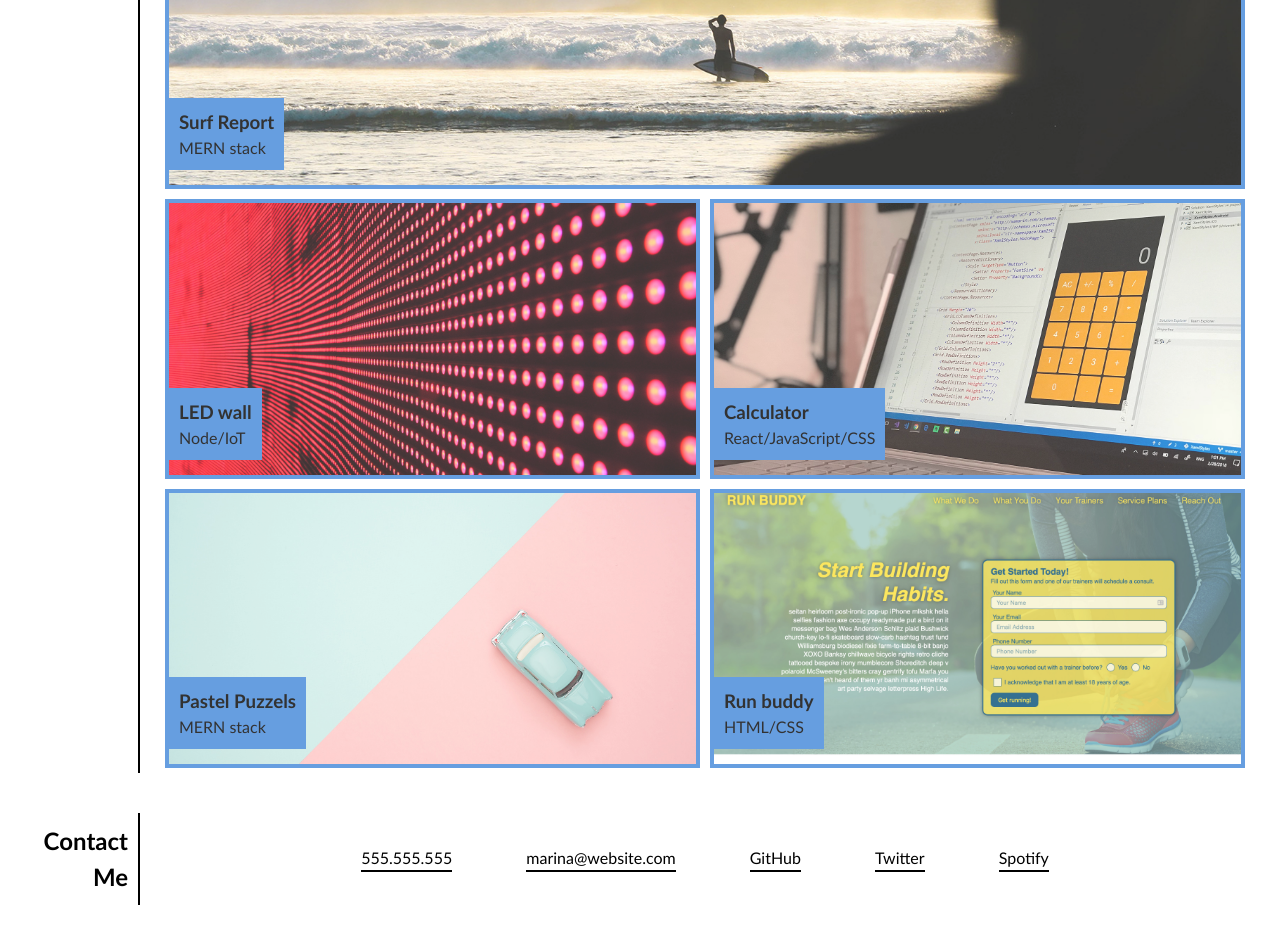
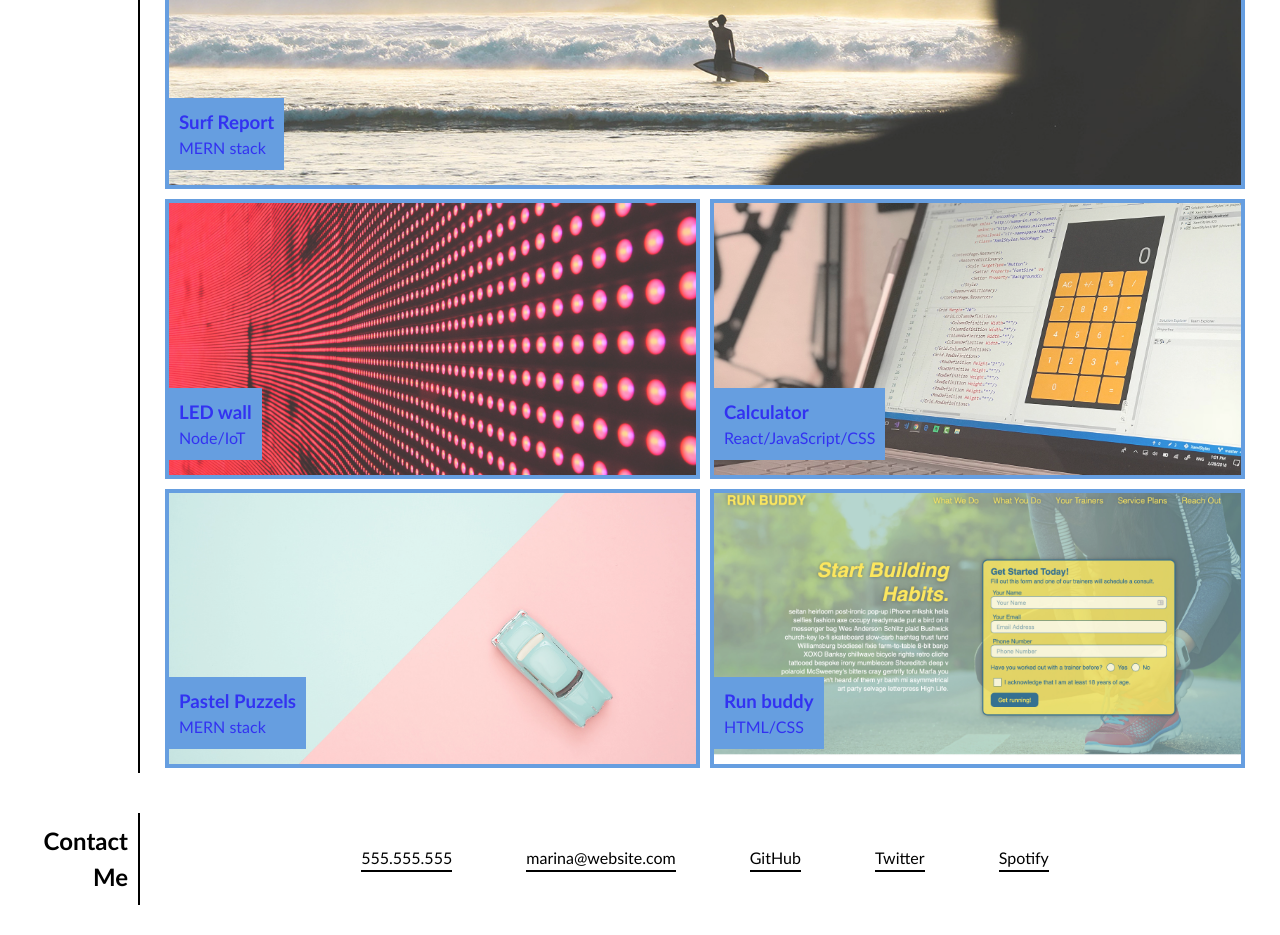
Before and after one commit to marinaongithub/challenge-2, a plain HTML site: page starter/index.html in a window 1280 px wide. Shown: the part 820-1755 px from the top of the page. Drawn offline with Linux system fonts and the light colour scheme.

Commit message:
Added placeholder link to project tiles

```diff
--- a/starter/css/style.css
+++ b/starter/css/style.css
@@ -150,6 +150,11 @@ main h2 {
 
 /* Work section */
 
+#work a:visited {
+  color: var(--dark);
+
+}
+
 .projects-flex {
   display: flex;
   flex-grow: 1;
@@ -167,7 +172,6 @@ main h2 {
 
 .project-tile:hover {
   opacity: 1.0;
-  cursor:pointer;
 }
 
 
--- a/starter/index.html
+++ b/starter/index.html
@@ -59,39 +59,49 @@
       <div class="projects-flex">
         <div class="project-flex-single">
             <div class= project-tile id="project-1">
+              <a href="#">
                 <div id="legend">
                   <h3>Surf Report</h3>
                   <p>MERN stack</p>
                 </div>
+              </a>
             </div>
         </div>
         <div class="project-flex-double">
             <div class=project-tile id="project-2">
+              <a href="#">
                 <div id="legend">
                   <h3>LED wall</h3>
                   <p>Node/IoT</p>
                 </div>
+              </a>
             </div>
             <div class=project-tile id="project-3">
+              <a href="#">
                 <div id="legend">
                   <h3>Calculator</h3>
                   <p>React/JavaScript/CSS</p>
                 </div>
+              </a>
             </div>
         </div>
         <div class="project-flex-double">
             <div class=project-tile id="project-4">
+              <a href="#">
                 <div id="legend">
                   <h3>Pastel Puzzels</h3>
                   <p>MERN stack</p>
                 </div>
+              </a>
             </div>
             <div class=project-tile id="project-5">
+              <a href="#">
                 <div id="legend">
                   <h3>Run buddy</h3>
                   <p>HTML/CSS</p>
                 </div>
             </div>
+          </a>
         </div>
       </div>
     </section>
```
Lines whose indentation alone changed are shown as unchanged.
